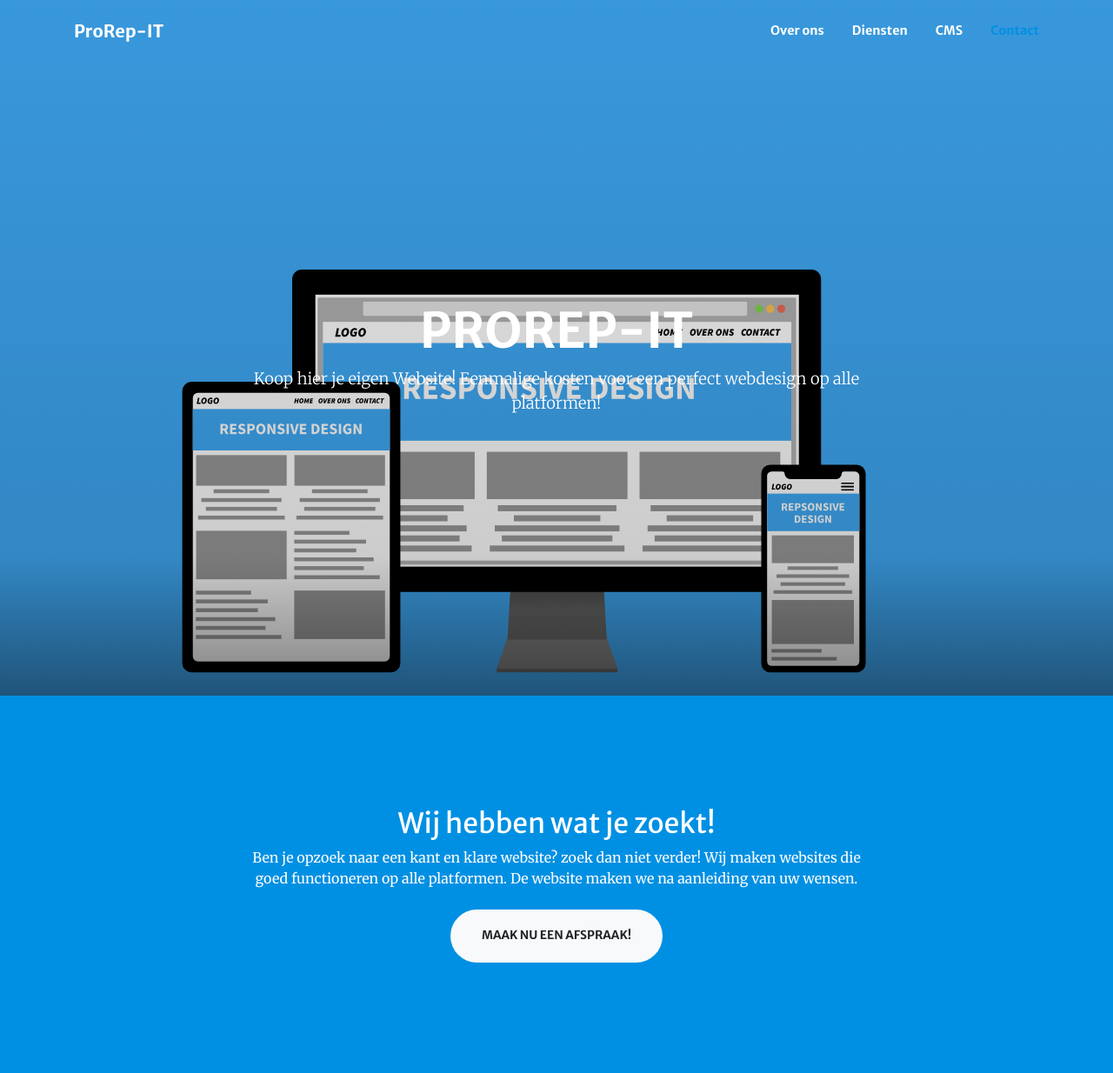
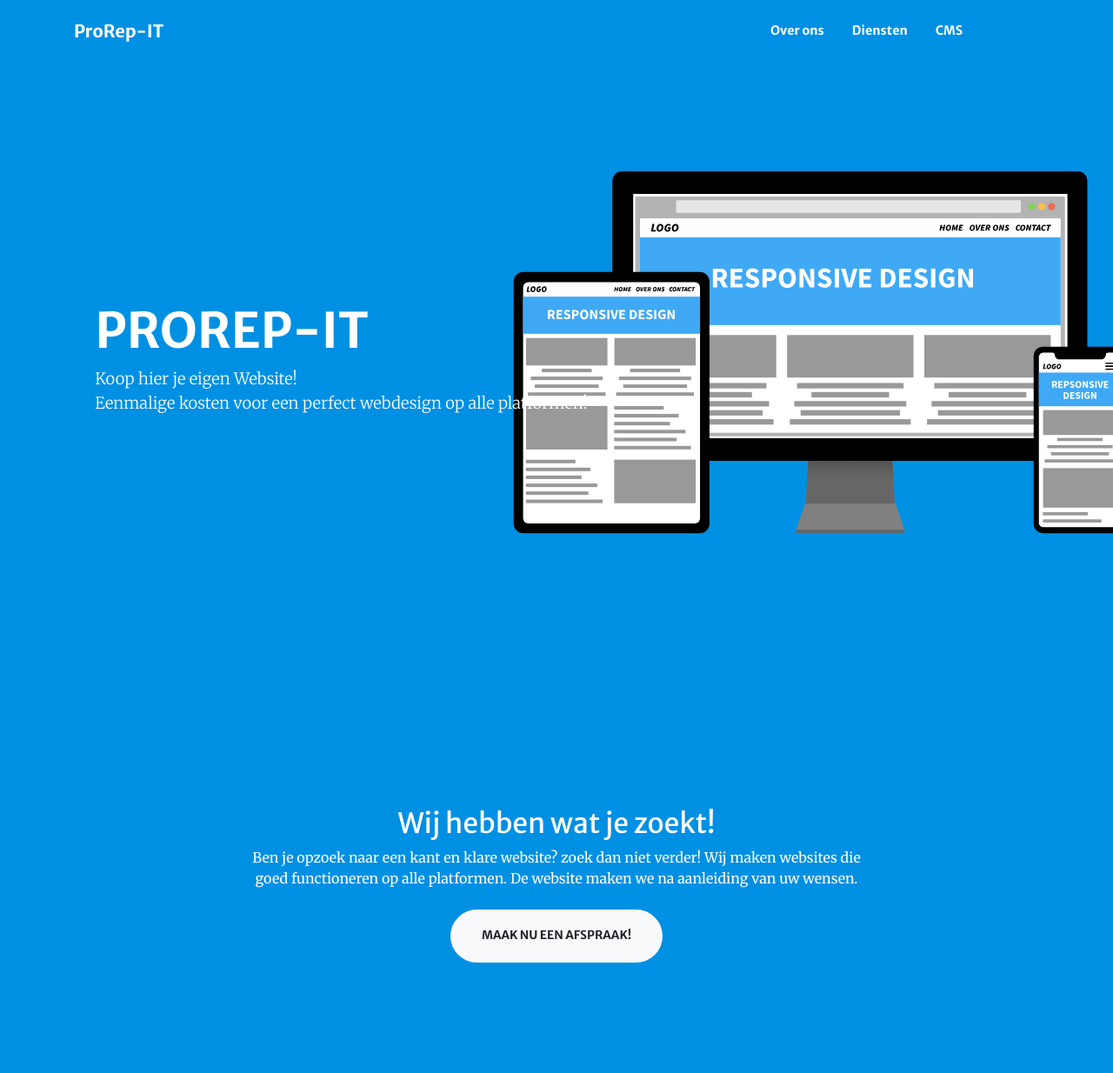
Before and after one commit to Meijer-A/ProRep-IT-Web-Development, a PHP site: page / in a window 1280 px wide. Shown: the top 1234 px of the page at 87% size. Run offline with PHP 8.4, Linux system fonts and the light colour scheme; style sheets or scripts are compiled from the project's sources.

Commit message:
Updated homepage

```diff
--- a/index.html
+++ b/index.html
@@ -55,13 +55,13 @@
 
   <!-- Masthead -->
   <header class="masthead">
-    <div class="container h-100">
-      <div class="row h-100 align-items-center justify-content-center text-center">
+    <div class="h-100">
+      <div class="row h-100 align-items-center justify-content-center text-left">
         <div class="col-lg-10 align-self-end">
           <h1 class="text-uppercase text-white font-weight-bold">ProRep-IT</h1>
         </div>
-        <div class="col-lg-8 align-self-baseline">
-        <p class="text-white font-weight-light mb-5">Koop hier je eigen Website! Eenmalige kosten voor een perfect webdesign op alle platformen!</p>
+        <div class="col-lg-10 align-self-baseline">
+        <p class="text-white font-weight-light mb-5">Koop hier je eigen Website!<br>Eenmalige kosten voor een perfect webdesign op alle platformen!</p>
         </div>
       </div>
     </div>
--- a/scss/_masthead.scss
+++ b/scss/_masthead.scss
@@ -5,6 +5,8 @@ header.masthead {
   // replace the masthead.jpg image in the /img directory to change the image
   // if the image name change, make sure to update the url path below!
   background: linear-gradient(to bottom, #{fade-out($black, .9)} 0%,#{fade-out($black, .8)} 80%,#{fade-out($black, .5)} 100%), url('../img/bg-masterhead.svg');
+  background: linear-gradient(to bottom, #{fade-out($white, 1)} 0%,#{fade-out($white, .9)} 90%,#{fade-out($white, .3)} 100%), url('../img/bg-masterhead.svg');
+  background: url('../img/bg-masterhead.svg');
   background-position: center;
   background-repeat: no-repeat;
   background-attachment: scroll;
```
Also changed, not shown: img/bg-masterhead(2).svg (added), img/bg-masterhead.svg.
